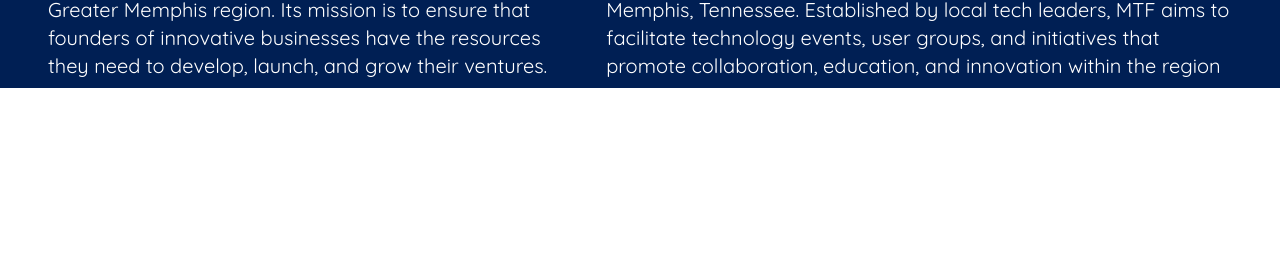
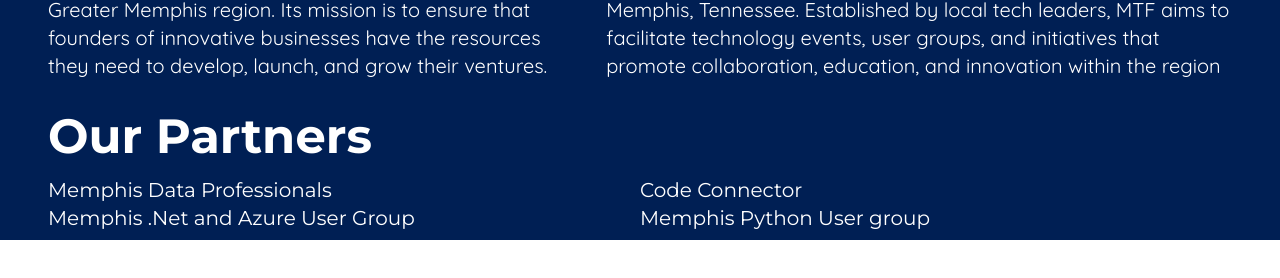
Before and after one commit to jcsmileyjr/memphis-tech-scene-events, a Next.js app: page / in a window 1280 px wide. Shown: the part 1835-2113 px from the top of the page. Before the commit the page ends 2003 px from the top, so only its background shows below. Built offline with nearby package versions, Linux system fonts and the light colour scheme.

Commit message:
Feat: Initial UI for partners on the landing page

```diff
--- a/src/app/page.tsx
+++ b/src/app/page.tsx
@@ -5,6 +5,7 @@ import LP_Events from "@/components/events/lp_events";
 import CTAEvents from "@/components/ctaEvents/cta_events";
 import CTA_Newsletter from "@/components/cta_newsletter/cta_newsletter";
 import LpSponors from "@/components/lp_sponors/lp_sponors";
+import LpPartners from "@/components/lp_partners/lp_partners";
 
 export default function Home() {
   return (
@@ -22,6 +23,7 @@ export default function Home() {
         </div>
         <div className="bg-[var(--landingpage-sponsor-backgroundcolor)] text-white pb-2 px-4 xl:px-12 w-full">
           <LpSponors />
+          <LpPartners />
         </div>
       </main>
     </div>
--- /dev/null
+++ b/src/components/lp_partners/lp_partners.tsx
@@ -0,0 +1,34 @@
+
+const partners = [
+    {
+        id: 1,
+        name: "Memphis Data Professionals",
+    },
+    {
+        id: 2,
+        name: "Code Connector",
+    },
+    {
+        id: 3,
+        name: "Memphis .Net and Azure User Group",
+    },
+    {
+        id: 4,
+        name: "Memphis Python User group",
+    },
+];
+
+const LpPartners = () => {
+    return (
+        <section aria-label="Partners Section" className="flex flex-col pt-8">
+            <h2 className="text-2xl xl:text-5xl font-bold font-montserrat pb-4">Our Partners</h2>
+            <div className="flex flex-row flex-wrap justify-between items-center">
+                {partners.map((partner) => (
+                    <p key={partner.id} className="font-montserrat text-xl w-1/2">{partner.name}</p>
+                ))}
+            </div>
+        </section>
+    )
+}
+
+export default LpPartners;
```
